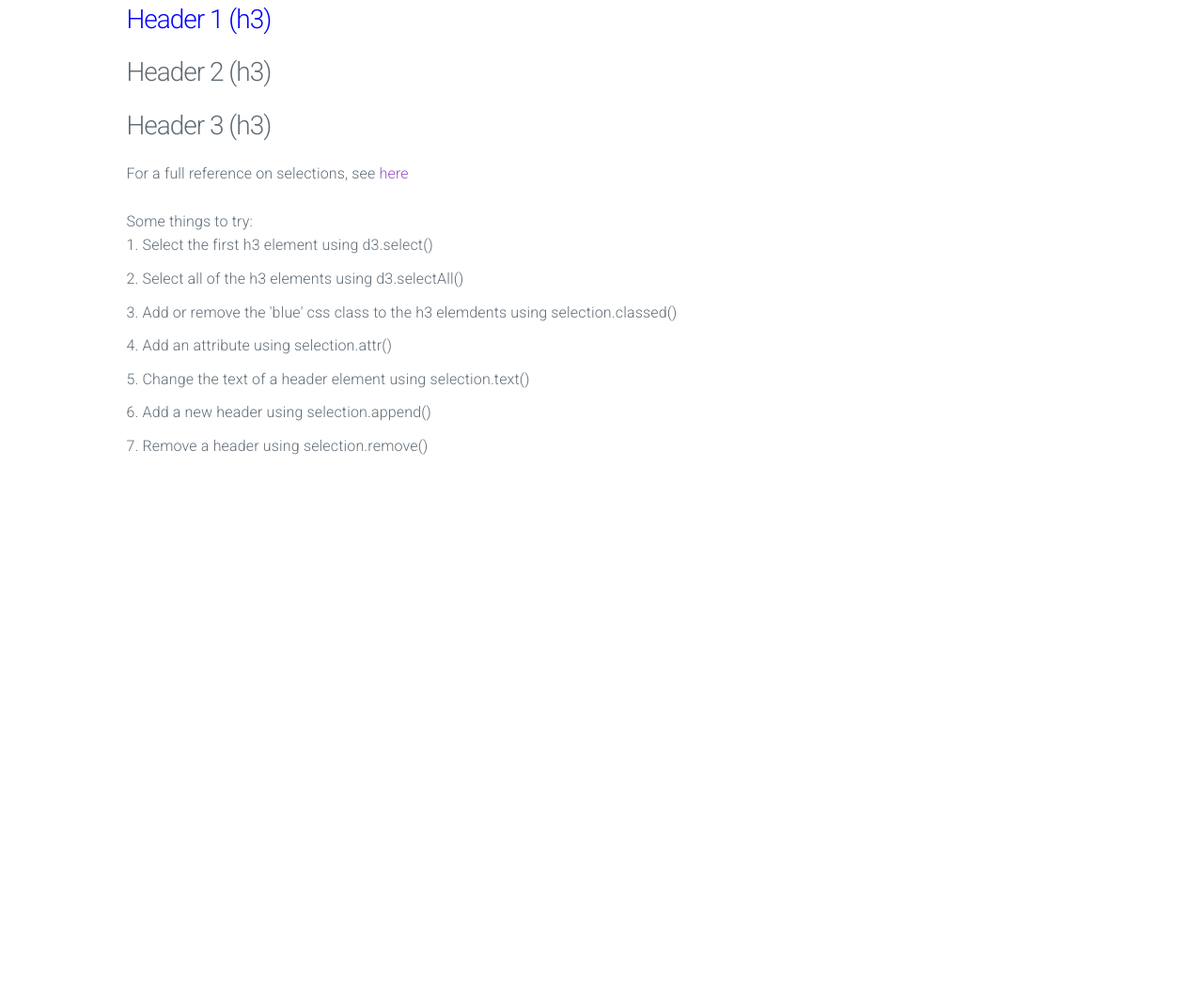
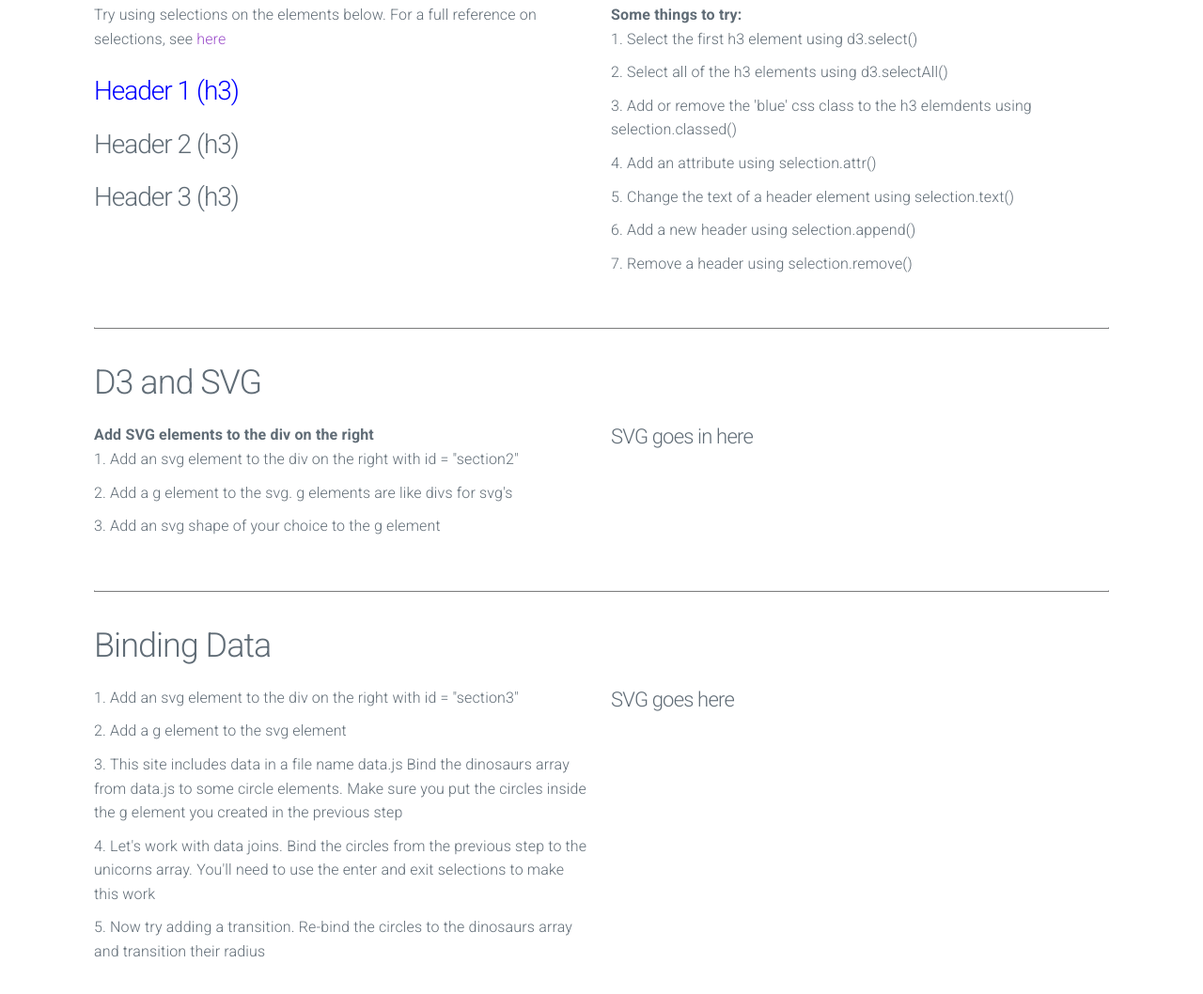
Before and after one commit to unisaurus-rex/d3-examples, a plain HTML site: page index.html in a window 1280 px wide. Shown: the part 70-1128 px from the top of the page at 94% size. Before the commit the page ends 800 px from the top, so only its background shows below. Drawn offline with nearby package versions, Linux system fonts and the light colour scheme.

Commit message:
Keep adding stuff

```diff
--- a/app.css
+++ b/app.css
@@ -6,3 +6,14 @@
 .blue {
     color: blue;
 }
+
+strong {
+    font-weight: bold;
+}
+
+hr {
+    border: 1px solid gray;
+    border-top: 0.1rem solid #f4f5f6;
+    margin-bottom: 3.5rem;
+    margin-top: 3rem;
+}
--- /dev/null
+++ b/data.js
@@ -0,0 +1,15 @@
+function Pet(name, species, awesomeness){
+  this.name = name;
+  this.species = species;
+  this.awesomeness = awesomeness;
+}
+
+var bob = new Pet("Bob", "Dinosaur", 10);
+var cecil = new Pet("Cecil", "Dinosaur", 8);
+var millie = new Pet("Millie", "Unicorn", 3);
+var tyler = new Pet("Tyler", "Unicorn", 1);
+var clarice = new Pet("Clarice", "Dinosaur", 7);
+
+var dinosaurs = [bob, cecil, clarice];
+var unicorns = [millie, tyler];
+var pets = dinosaurs.concat(unicorns);
--- a/index.html
+++ b/index.html
@@ -1,4 +1,4 @@
-<!DOCTYPE HTML>
+<!doctype html>
 <html lang="en">
   <head>
     <meta charset="utf-8">
@@ -6,23 +6,27 @@
     <meta name="viewport" content="width=device-width, shrink-to-fit=no, initial-scale=1">
     <meta name="description" content="">
     <meta name="author" content="">
-
     <title>D3 Examples</title>
-
-    <link rel="stylesheet" href="https://fonts.googleapis.com/css?family=Roboto:300,300italic,700,700italic">
+    <link rel="stylesheet" href="https://fonts.googleapis.com/css?family=Roboto:300,300i,700,700i">
     <link rel="stylesheet" href="https://cdnjs.cloudflare.com/ajax/libs/milligram/1.1.0/milligram.css">
     <link rel="stylesheet" href="app.css">
   </head>
   <body>
-    <div class="content">
+    <div class="container">
       <div>
         <h2>D3 Selections</h2>
+        <div class="row">
+          <div class="column">
+            <p>Try using selections on the elements below. For a full reference on selections, see <a href="https://github.com/d3/d3-selection">here</a></p>
+
+            <div id="section1">
               <h3 class="blue">Header 1 (h3)</h3>
               <h3>Header 2 (h3) </h3>
               <h3>Header 3 (h3) </h3>
-        <div>
-          <p>For a full reference on selections, see <a href="https://github.com/d3/d3-selection">here</a></p>
-          Some things to try:
+            </div>
+          </div>
+          <div class="column">
+            <strong>Some things to try: </strong>
             <ol>
               <li>Select the first h3 element using d3.select()</li>
               <li>Select all of the h3 elements using d3.selectAll()</li>
@@ -35,6 +39,45 @@
           </div>
         </div>
       </div>
+      <hr>
+      <div>
+        <h2>D3 and SVG</h2>
+        <div class="row">
+          <div class="column">
+            <strong>Add SVG elements to the div on the right</strong>
+            <ol>
+              <li>Add an svg element to the div on the right with id = "section2"</li>
+              <li>Add a g element to the svg.  g elements are like divs for svg's</li>
+              <li>Add an svg shape of your choice to the g element</li>
+            </ol>
+          </div>
+          <div id="section2" class="column">
+            <h4>SVG goes in here</h4>
+          </div>
+        </div>
+      </div>
+      <hr>
+      <div>
+        <h2>Binding Data</h2>
+        <div class="row">
+          <div class="column">
+            <ol>
+              <li>Add an svg element to the div on the right with id = "section3"</li>
+              <li>Add a g element to the svg element</li>
+              <li>This site includes data in a file name data.js Bind the dinosaurs array from data.js to some circle elements.  Make sure you put the circles inside the g element you created in the previous step</li>
+              <li>Let's work with data joins. Bind the circles from the previous step to the unicorns array. You'll need to use the enter and exit selections to make this work</li>
+              <!-- TODO: make the transitions a script -->
+              <li>Now try adding a transition. Re-bind the circles to the dinosaurs array and transition their radius</li>
+            </ol>
+          </div>
+          <div id="section3" class="column">
+            <h4>SVG goes here</h4>
+          </div>
+        </div>
+      </div>
+    </div>
+
     <script src="https://cdnjs.cloudflare.com/ajax/libs/d3/4.2.2/d3.js"></script>
+    <script src="data.js"></script>
   </body>
 </html>
```
Lines whose indentation alone changed are shown as unchanged.
